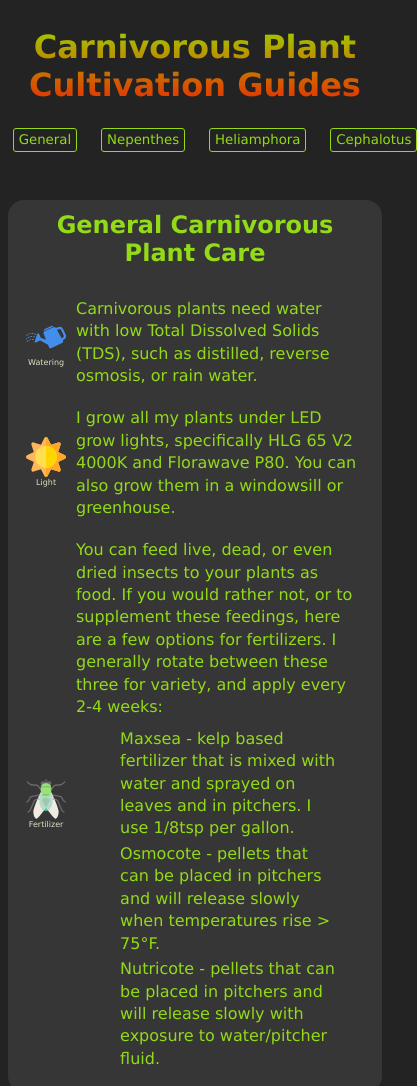
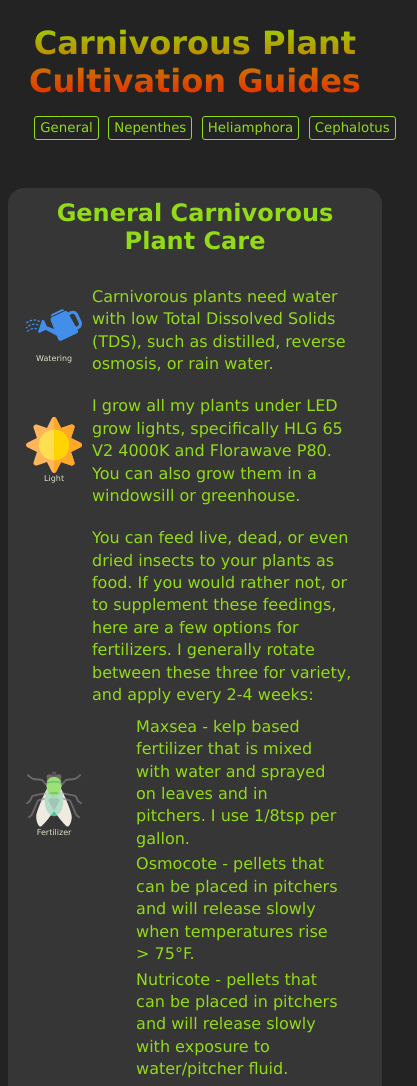
Before and after one commit to STL-LC101-Sept-22/js-assignment-4-html-me-something-fearthelettuce, a website: page index.html in a window 390 px wide. Shown: the top 1086 px of the page, 417 px wide, since content can reach past the window. Drawn offline with Linux system fonts and the light colour scheme.

Commit message:
adjusted style for mobile

```diff
--- a/index.html
+++ b/index.html
@@ -1,6 +1,7 @@
 <!DOCTYPE html>
 <html>
   <head>
+    <meta name="viewport" content="width=device-width, initial-scale=1">
     <!-- <link rel="preconnect" href="https://fonts.googleapis.com">
     <link rel="preconnect" href="https://fonts.gstatic.com" crossorigin>
     <link href="https://fonts.googleapis.com/css2?family=Righteous&display=swap" rel="stylesheet"> -->
--- a/styles.css
+++ b/styles.css
@@ -1,8 +1,7 @@
 header, footer {
     margin: auto;
-    max-width: 1500px;
     text-align: center;
-    padding: 20px;
+    padding: 1em;
 }
 h1, h2 {
     margin: 0;
@@ -36,7 +35,7 @@ body {
 #page-nav {
     flex-direction: column;
     padding: 0 .12em;
-    margin: 0;
+    margin: 0 2em;
     position: -webkit-sticky;
 	position: sticky;
 	top: 0;
@@ -45,8 +44,9 @@ body {
 nav ul {
     display: flex;
     list-style: none;
-    gap: 1.5em;
+    gap: .6em;
     justify-content: center;
+    margin: auto;
 }
 .nav-item {
     padding: .25em .37em;
@@ -91,8 +91,8 @@ article {
     justify-content: space-around;
 }
 .icon {
-    width: 2.5em;
-    height: 2.5em;
+    width: 3.5em;
+    height: 3.5em;
     display:inline-flex;
     align-self: center;
     margin: 0;
```
